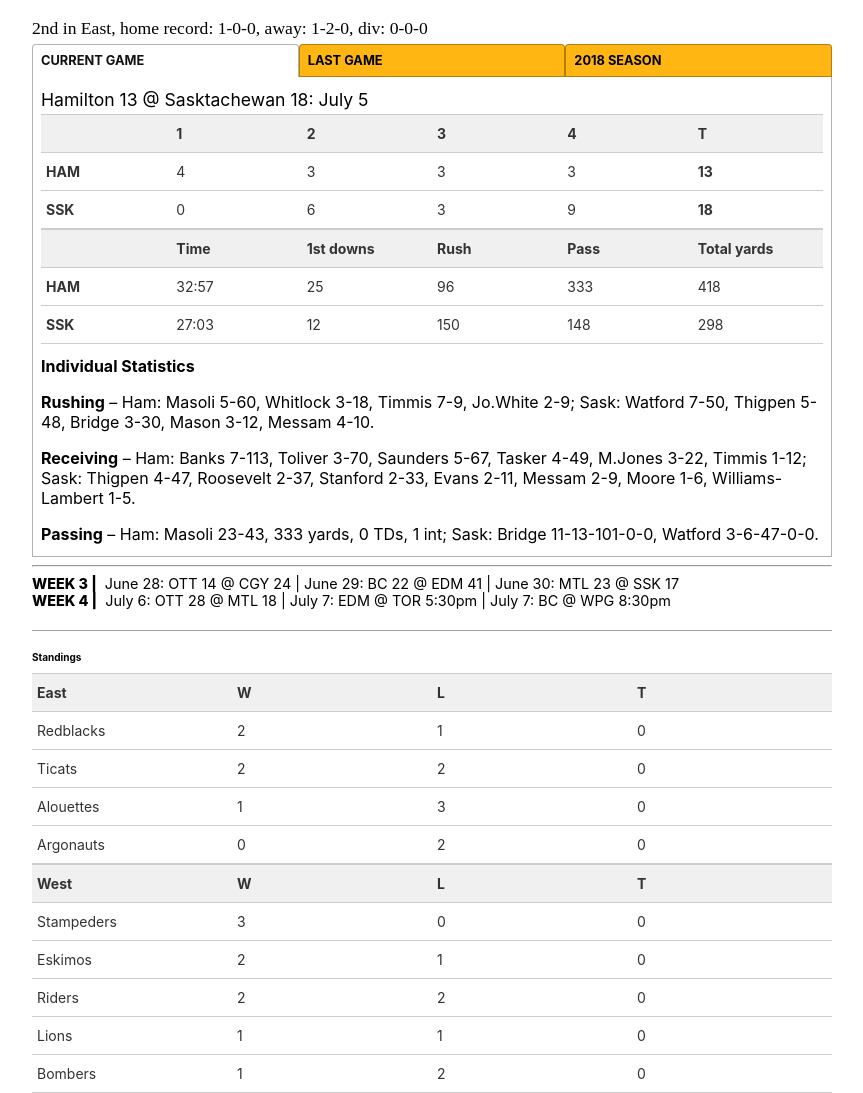
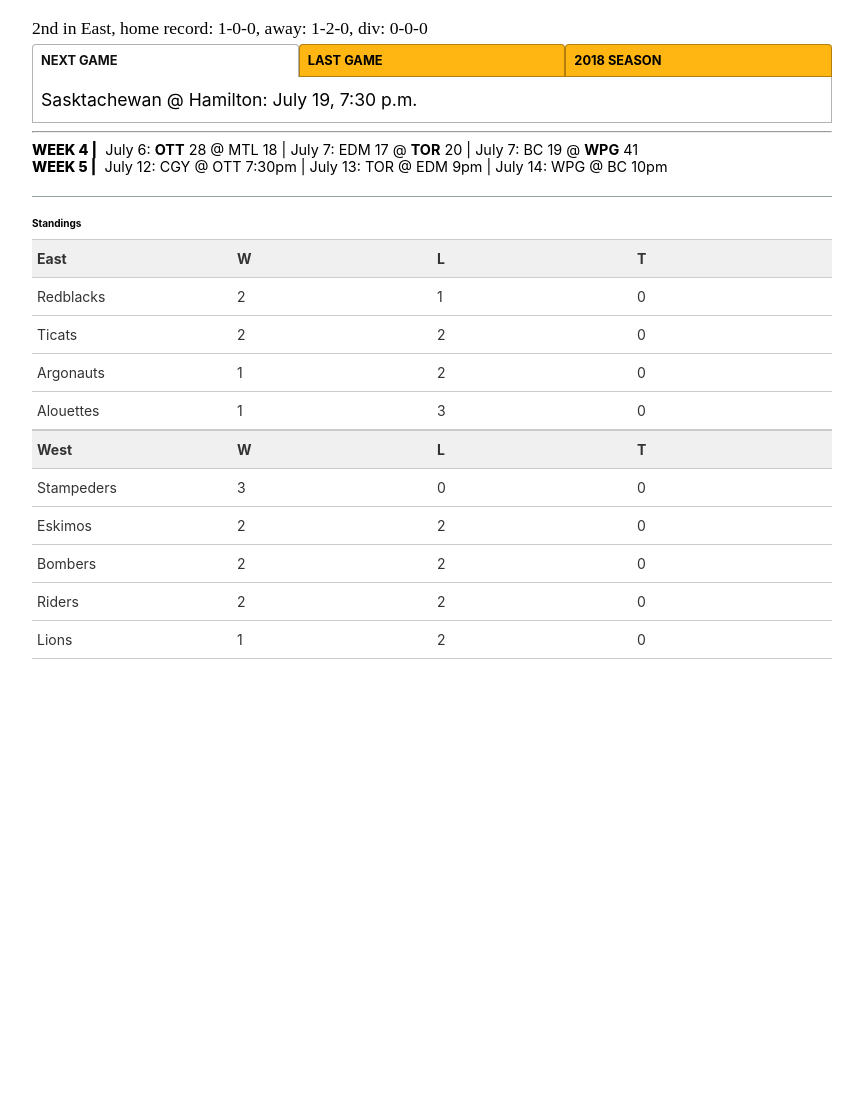
Before and after one commit to Timunroe/cfl-ticats, a Flask app: page /preview in a window 1280 px wide. Shown: the whole page, without its empty margins (208-1071 px from the left). After the commit the page ends 659 px from the top, so only its background shows below. Run offline with Flask 2, Linux system fonts and the light colour scheme; data that the repository does not hold is empty.

Commit message:
July 9 early

```diff
--- a/templates/ext_cfl_sked.html
+++ b/templates/ext_cfl_sked.html
@@ -9,28 +9,27 @@
             <div style="font-size: 0.9rem; margin: 0; padding-left: 0.25rem; padding-left: 0.25rem;" class="f6 bl-ns">June 22: WPG 56, MTL 10 | </div>
             <div style="font-size: 0.9rem; margin: 0; padding-left: 0.25rem; padding-left: 0.25rem;" class="f6 bl-ns">June 23: CGY 41, TOR 7</div>
         </div> -->
-        <div style="font-size: 0.9rem; float: left; margin: 0; font-weight: 800; padding-right: 0.25rem; text-transform: uppercase;"
+        <!-- <div style="font-size: 0.9rem; float: left; margin: 0; font-weight: 800; padding-right: 0.25rem; text-transform: uppercase;"
             class="f6">Week 3 | </div>
         <div style="display: flex; flex-wrap: wrap;" class="">
             <div style="font-size: 0.9rem; margin: 0; padding-left: 0.25rem; padding-left: 0.25rem;" class="f6 bl-ns">June 28: OTT 14 @ CGY 24 | </div>
             <div style="font-size: 0.9rem; margin: 0; padding-left: 0.25rem; padding-left: 0.25rem;" class="f6 bl-ns">June 29: BC 22 @ EDM 41 | </div>
             <div style="font-size: 0.9rem; margin: 0; padding-left: 0.25rem; padding-left: 0.25rem;" class="f6 bl-ns">June 30: MTL 23 @ SSK 17</div>
-        </div>
+        </div> -->
         <div style="font-size: 0.9rem; float: left; margin: 0; font-weight: 800; padding-right: 0.25rem; text-transform: uppercase;"
             class="f6">Week 4 | </div>
         <div style="display: flex; flex-wrap: wrap;" class="">
-            <div style="font-size: 0.9rem; margin: 0; padding-left: 0.25rem; padding-left: 0.25rem;" class="f6 bl-ns">July 6: OTT 28 @ MTL 18 | </div>
-            <div style="font-size: 0.9rem; margin: 0; padding-left: 0.25rem; padding-left: 0.25rem;" class="f6 bl-ns">July 7: EDM @ TOR 5:30pm | </div>
-            <div style="font-size: 0.9rem; margin: 0; padding-left: 0.25rem; padding-left: 0.25rem;" class="f6 bl-ns">July 7: BC @ WPG 8:30pm</div>
+            <div style="font-size: 0.9rem; margin: 0; padding-left: 0.25rem; padding-left: 0.25rem;" class="f6 bl-ns">July 6: <b>OTT</b> 28 @ MTL 18 | </div>
+            <div style="font-size: 0.9rem; margin: 0; padding-left: 0.25rem; padding-left: 0.25rem;" class="f6 bl-ns">July 7: EDM 17 @ <b>TOR</b> 20 | </div>
+            <div style="font-size: 0.9rem; margin: 0; padding-left: 0.25rem; padding-left: 0.25rem;" class="f6 bl-ns">July 7: BC 19 @ <b>WPG</b> 41</div>
         </div>
-        <!--
         <div style="font-size: 0.9rem; float: left; margin: 0; font-weight: 800; padding-right: 0.25rem; text-transform: uppercase;"
             class="f6">Week 5 | </div>
         <div style="display: flex; flex-wrap: wrap;" class="">
             <div style="font-size: 0.9rem; margin: 0; padding-left: 0.25rem; padding-left: 0.25rem;" class="f6 bl-ns">July 12: CGY @ OTT 7:30pm | </div>
             <div style="font-size: 0.9rem; margin: 0; padding-left: 0.25rem; padding-left: 0.25rem;" class="f6 bl-ns">July 13: TOR @ EDM 9pm | </div>
             <div style="font-size: 0.9rem; margin: 0; padding-left: 0.25rem; padding-left: 0.25rem;" class="f6 bl-ns">July 14: WPG @ BC 10pm</div>
-        </div> -->
+        </div>
     </div>
 </section>
 <!-- END CFL SKED -->
--- a/templates/ext_cfl_standings.html
+++ b/templates/ext_cfl_standings.html
@@ -21,20 +21,18 @@
                 <td class="pica-table-cell">2</td>
                 <td class="pica-table-cell">0</td>
             </tr>
-
+            <tr>
+                <td class="pica-table-cell">Argonauts</td>
+                <td class="pica-table-cell">1</td>
+                <td class="pica-table-cell">2</td>
+                <td class="pica-table-cell">0</td>
+            </tr>
             <tr>
                 <td class="pica-table-cell">Alouettes</td>
                 <td class="pica-table-cell">1</td>
                 <td class="pica-table-cell">3</td>
                 <td class="pica-table-cell">0</td>
             </tr>
-            <tr>
-                <td class="pica-table-cell">Argonauts</td>
-                <td class="pica-table-cell">0</td>
-                <td class="pica-table-cell">2</td>
-                <td class="pica-table-cell">0</td>
-            </tr>
-
         </table>
         <table class="pica-table pica-sans-serif">
             <tr>
@@ -52,7 +50,13 @@
             <tr>
                 <td class="pica-table-cell">Eskimos</td>
                 <td class="pica-table-cell">2</td>
-                <td class="pica-table-cell">1</td>
+                <td class="pica-table-cell">2</td>
+                <td class="pica-table-cell">0</td>
+            </tr>
+            <tr>
+                <td class="pica-table-cell">Bombers</td>
+                <td class="pica-table-cell">2</td>
+                <td class="pica-table-cell">2</td>
                 <td class="pica-table-cell">0</td>
             </tr>
             <tr>
@@ -64,13 +68,6 @@
             <tr>
                 <td class="pica-table-cell">Lions</td>
                 <td class="pica-table-cell">1</td>
-                <td class="pica-table-cell">1</td>
-                <td class="pica-table-cell">0</td>
-            </tr>
-
-            <tr>
-                <td class="pica-table-cell">Bombers</td>
-                <td class="pica-table-cell">1</td>
                 <td class="pica-table-cell">2</td>
                 <td class="pica-table-cell">0</td>
             </tr>
--- a/templates/ext_ticats_stats.html
+++ b/templates/ext_ticats_stats.html
@@ -5,7 +5,7 @@
     <section class="pica-tabs">
         <!--TABS CONTROLS START-->
         <div class="pica-tab-controls">
-            <div class="pica-tab-control" data-tab="1" data-tab-default="yes">Current game</div>
+            <div class="pica-tab-control" data-tab="1" data-tab-default="yes">Next game</div>
             <div class="pica-tab-control" data-tab="2">Last game</div>
             <div class="pica-tab-control" data-tab="3">2018 season</div>
         </div>
@@ -13,9 +13,9 @@
         <!--TABS PANELS START-->
         <div class="pica-tab-panels pica-sans-serif">
             <div class="pica-tab-panel" data-tab="1">
-                <p style="font-size: 1.1rem; margin: 0.25rem 0 0.25rem 0;">Hamilton 13 @ Sasktachewan 18: July 5</p>
-                <table class="pica-table pica-sans-serif">
-                    <tr>
+                <p style="font-size: 1.1rem; margin: 0.25rem 0 0.25rem 0;">Sasktachewan @ Hamilton: July 19, 7:30 p.m.</p>
+                <!-- <table class="pica-table pica-sans-serif">
+                      <tr>
                         <th class="pica-table-cell"></th>
                         <th class="pica-table-cell">1</th>
                         <th class="pica-table-cell">2</th>
@@ -39,7 +39,7 @@
                         <td class="pica-table-cell">9</td>
                         <td class="pica-table-cell"><b>18</b></td>
                     </tr>
-                    <!-- <tr>
+                   <tr>
                         <th class="pica-table-cell">Team</th>
                         <th class="pica-table-cell">PF</th>
                         <th class="pica-table-cell">PA</th>
@@ -49,7 +49,7 @@
                         <th class="pica-table-cell">Net offence</th>
                     </tr>
                     <tr>
-                        <td class="pica-table-cell" style="font-weight: 700;">HAM (2-1)</td>
+                        <td class="pica-table-cell" style="font-weight: 700;">SSK (2-2)</td>
                         <td class="pica-table-cell">28</td>
                         <td class="pica-table-cell">22</td>
                         <td class="pica-table-cell">33.37</td>
@@ -58,15 +58,16 @@
                         <td class="pica-table-cell">457</td>
                     </tr>
                     <tr>
-                        <td class="pica-table-cell" style="font-weight: 700;">SSK (1-2)</td>
+                        <td class="pica-table-cell" style="font-weight: 700;">HAM (1-2)</td>
                         <td class="pica-table-cell">20</td>
                         <td class="pica-table-cell">27</td>
                         <td class="pica-table-cell">30.49</td>
                         <td class="pica-table-cell">88</td>
                         <td class="pica-table-cell">224</td>
                         <td class="pica-table-cell">303</td>
-                    </tr> -->
-                </table>
+                    </tr>
+                </table>-->
+                <!--
                 <table class="pica-table pica-sans-serif">
                     <tr>
                         <th class="pica-table-cell"></th>
@@ -97,10 +98,10 @@
                 <p style="margin-bottom: 0.25rem;"><b>Rushing</b> – Ham: Masoli 5-60, Whitlock 3-18, Timmis 7-9, Jo.White 2-9; Sask: Watford 7-50, Thigpen 5-48, Bridge 3-30, Mason 3-12, Messam 4-10.</p>
                 <p style="margin-bottom: 0.25rem;"><b>Receiving</b> – Ham: Banks 7-113, Toliver 3-70, Saunders 5-67, Tasker 4-49, M.Jones 3-22, Timmis 1-12; Sask: Thigpen 4-47, Roosevelt 2-37, Stanford 2-33, Evans 2-11, Messam 2-9, Moore 1-6, Williams-Lambert 1-5.</p>
                 <p style="margin-bottom: 0.25rem;"><b>Passing</b> – Ham: Masoli 23-43, 333 yards, 0 TDs, 1 int; Sask: Bridge 11-13-101-0-0, Watford 3-6-47-0-0.</p>
-                <!-- <p style="font-size: 0.875rem; font-weight: 100; margin-top: 0.5rem; margin-bottom: 0.25rem;" class="">Avg. per game in 2018 regular season</p>     -->
+                 <p style="font-size: 0.875rem; font-weight: 100; margin-top: 0.5rem; margin-bottom: 0.25rem;" class="">Avg. per game in 2018 regular season</p>-->
             </div>
             <div class="pica-tab-panel" data-tab="2">
-                <p style="font-size: 1.1rem; margin-bottom: 0.75rem;">Winnipeg 17 at Hamilton 31: June 29</p>
+                <p style="font-size: 1.1rem; margin: 0.25rem 0 0.25rem 0;">Hamilton 13 @ Sasktachewan 18: July 5</p>
                 <table class="pica-table pica-sans-serif">
                     <tr>
                         <th class="pica-table-cell"></th>
@@ -108,55 +109,55 @@
                         <th class="pica-table-cell">2</th>
                         <th class="pica-table-cell">3</th>
                         <th class="pica-table-cell">4</th>
-                        <th class="pica-table-cell">T</th>
-                    </tr>
-                    <tr>
-                        <td class="pica-table-cell" style="font-weight: 700;">WPG</td>
-                        <td class="pica-table-cell">7</td>
-                        <td class="pica-table-cell">3</td>
-                        <td class="pica-table-cell">0</td>
-                        <td class="pica-table-cell">7</td>
-                        <td class="pica-table-cell">17</td>
+                        <th class="pica-table-cell"><b>T</b></th>
                     </tr>
                     <tr>
                         <td class="pica-table-cell" style="font-weight: 700;">HAM</td>
-                        <td class="pica-table-cell">7</td>
+                        <td class="pica-table-cell">4</td>
+                        <td class="pica-table-cell">3</td>
+                        <td class="pica-table-cell">3</td>
+                        <td class="pica-table-cell">3</td>
+                        <td class="pica-table-cell"><b>13</b></td>
+                    </tr>
+                    <tr>
+                        <td class="pica-table-cell" style="font-weight: 700;">SSK</td>
+                        <td class="pica-table-cell">0</td>
+                        <td class="pica-table-cell">6</td>
+                        <td class="pica-table-cell">3</td>
                         <td class="pica-table-cell">9</td>
-                        <td class="pica-table-cell">15</td>
-                        <td class="pica-table-cell">0</td>
-                        <td class="pica-table-cell">31</td>
+                        <td class="pica-table-cell"><b>18</b></td>
                     </tr>
                 </table>
                 <table class="pica-table pica-sans-serif">
-                <tr>
-                    <th class="pica-table-cell"></th>
-                    <th class="pica-table-cell">Time</th>
-                    <th class="pica-table-cell">1st downs</th>
-                    <th class="pica-table-cell">Rush</th>
-                    <th class="pica-table-cell">Pass</th>
-                    <th class="pica-table-cell">Total yards</th>
-                </tr>
-                <tr>
-                    <td class="pica-table-cell" style="font-weight: 700;">WPG</td>
-                    <td class="pica-table-cell">22:30</td>
-                    <td class="pica-table-cell">20</td>
-                    <td class="pica-table-cell">134</td>
-                    <td class="pica-table-cell">146</td>
-                    <td class="pica-table-cell">280</td>
-                </tr>
-                <tr>
-                    <td class="pica-table-cell" style="font-weight: 700;">HAM</td>
-                    <td class="pica-table-cell">37:30</td>
-                    <td class="pica-table-cell">29</td>
-                    <td class="pica-table-cell">111</td>
-                    <td class="pica-table-cell">369</td>
-                    <td class="pica-table-cell">480</td>
-                </tr>
+                    <tr>
+                        <th class="pica-table-cell"></th>
+                        <th class="pica-table-cell">Time</th>
+                        <th class="pica-table-cell">1st downs</th>
+                        <th class="pica-table-cell">Rush</th>
+                        <th class="pica-table-cell">Pass</th>
+                        <th class="pica-table-cell">Total yards</th>
+                    </tr>
+                    <tr>
+                        <td class="pica-table-cell" style="font-weight: 700;">HAM</td>
+                        <td class="pica-table-cell">32:57</td>
+                        <td class="pica-table-cell">25</td>
+                        <td class="pica-table-cell">96</td>
+                        <td class="pica-table-cell">333</td>
+                        <td class="pica-table-cell">418</td>
+                    </tr>
+                    <tr>
+                        <td class="pica-table-cell" style="font-weight: 700;">SSK</td>
+                        <td class="pica-table-cell">27:03</td>
+                        <td class="pica-table-cell">12</td>
+                        <td class="pica-table-cell">150</td>
+                        <td class="pica-table-cell">148</td>
+                        <td class="pica-table-cell">298</td>
+                    </tr>
                 </table>
-                <h4 style="margin-top: 0.75rem; margin-bottom: 0.25rem;">INDIVIDUAL STATISTICS</h4>
-                <p>Rushing — Wpg: Harris 14-66, Streveler 5-55, Briggs 1-10, Demski 1-3; Ham: Thomas-Erlington 11-92, Timmis 7-13, Masoli 2-6.</p>
-                <p>Receiving — Wpg: Dressler 6-55, Bowman 3-32, Demski 3-25, Harris 3-17, Adams 1-10, Couture 1-7; Ham: Banks 11-111, Saunders 7-97, Toliver 6-84, Tasker 5-56, Jones 2-21.</p>
-                <p>Passing — Wpg: Streveler 17-30, 146 yards, 0 TDs, 0 ints, Harris 0-1-0-0-0; Ham: Masoli 31-41-369-1-1.</p>
+                <h4 style="margin-top: 0.75rem; margin-bottom: 0.25rem;">Individual Statistics</h4>
+                <p style="margin-bottom: 0.25rem;"><b>Rushing</b> – Ham: Masoli 5-60, Whitlock 3-18, Timmis 7-9, Jo.White 2-9; Sask: Watford 7-50, Thigpen 5-48, Bridge 3-30, Mason 3-12, Messam 4-10.</p>
+                <p style="margin-bottom: 0.25rem;"><b>Receiving</b> – Ham: Banks 7-113, Toliver 3-70, Saunders 5-67, Tasker 4-49, M.Jones 3-22, Timmis 1-12; Sask: Thigpen 4-47, Roosevelt 2-37, Stanford 2-33, Evans 2-11, Messam 2-9, Moore 1-6, Williams-Lambert 1-5.</p>
+                <p style="margin-bottom: 0.25rem;"><b>Passing</b> – Ham: Masoli 23-43, 333 yards, 0 TDs, 1 int; Sask: Bridge 11-13-101-0-0, Watford 3-6-47-0-0.</p>
             </div>
             <div class="pica-tab-panel" data-tab="3">
                 <div style="display: flex; flex-wrap: wrap; margin: 0 -10px 0 -10px; font-size: 1rem; line-height: 1.2rem;" class="">
```
Also changed, not shown: ticats.json.
